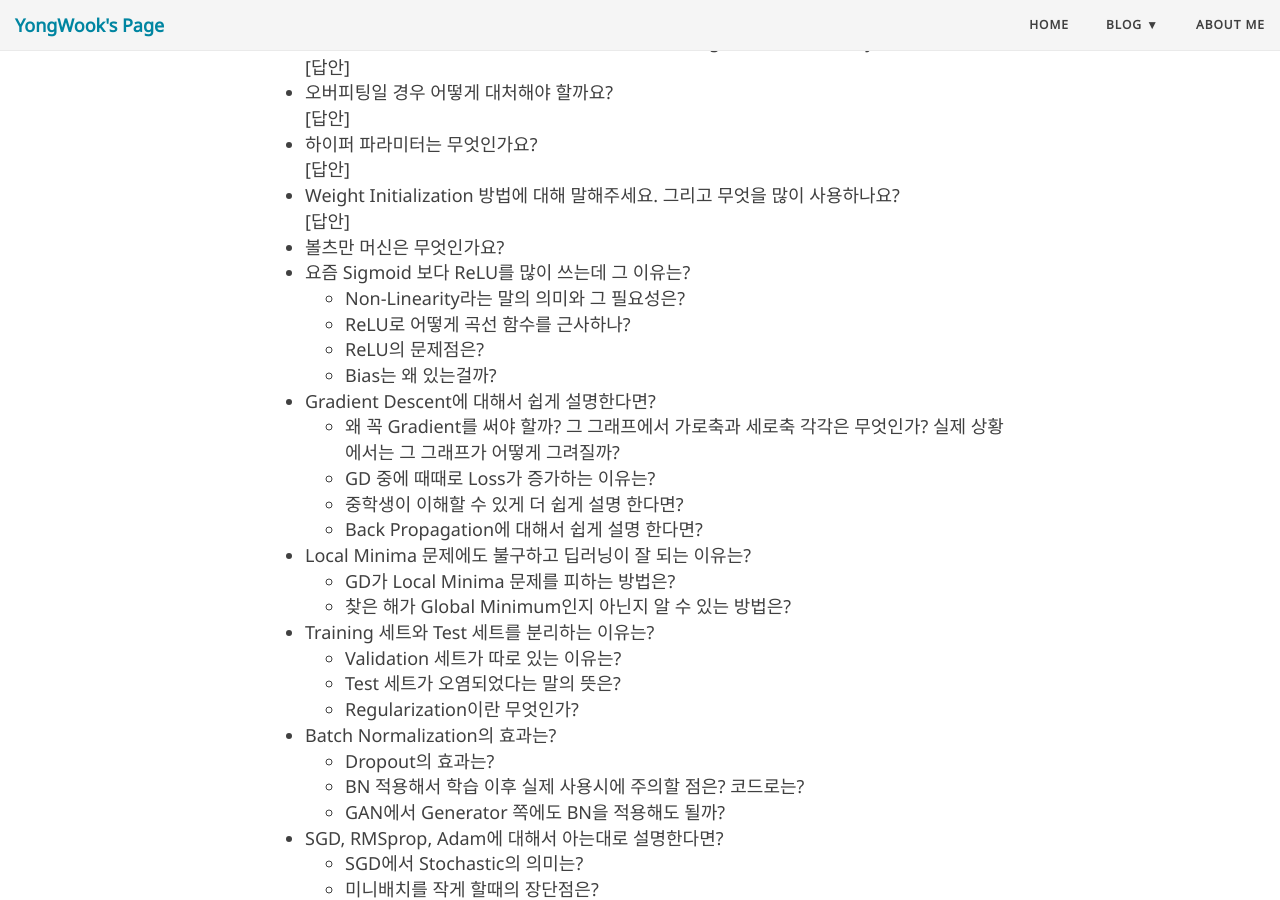
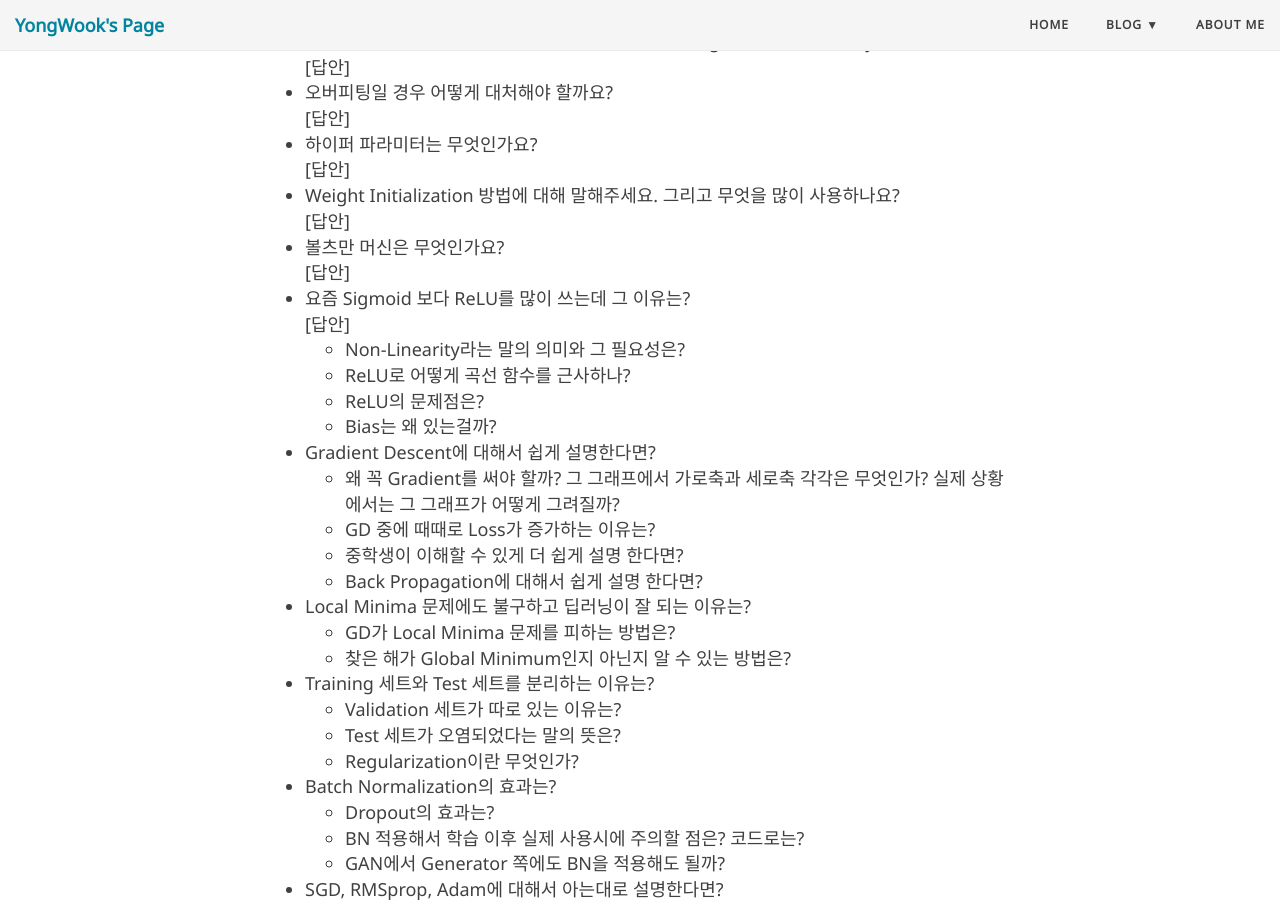
Before and after one commit to YongWookHa/yongwookha.github.io_, a Jekyll site: the page built from collections/_Machine_Learning/2019-10-11-Interview Question.md, in a window 1280 px wide and 900 px high, scrolled down 4716 px. Built offline with Jekyll 4.4.1, drawn with Linux system fonts in a browser that asks for light colours; nearby versions of some CDN libraries; comment, search, counter and statistics services are not loaded.

Commit message:
update: Deep Learning Parts

```diff
--- a/collections/_Machine_Learning/2019-10-11-Interview Question.md
+++ b/collections/_Machine_Learning/2019-10-11-Interview Question.md
@@ -431,7 +431,20 @@
 
   </details>
 - 볼츠만 머신은 무엇인가요?
+  <details markdown="1">
+  <summary>[답안]</summary>
+
+  > 볼츠만 머신은 가시층(Visible Layer)와 은닉층(Hidden Layer), 총 두 개의 층으로 신경망을 구성하는 방법이다. 볼츠만 머신은 모든 뉴런이 연결되어 있는 완전 그래프 형태이며, _제한된_ 볼츠만 머신(RBM)에서는 같은 층의 뉴런들은 연결되어 있지 않은 모양이다. 기본적으로 단층구조이며, 확률 모델이다. 분류나 선형 회귀 분석 등에 사용될 수 있다.
+  > 특히 DBN(Deep Belief Network)에서는 RBM들을 쌓아올려, 각 볼츠만 머신을 순차적으로 학습시킨다.
+
+  </details>
 - 요즘 Sigmoid 보다 ReLU를 많이 쓰는데 그 이유는?
+  <details markdown="1">
+  <summary>[답안]</summary>
+
+  > Sigmoid는 항상 1보다 작은 수를 리턴한다. 이에 의해 Gradient Vanishing 현상이 일어나, 층을 깊게 설계할 수 없기 때문이다. 또한 계산 비용 측면에서도 ReLU가 Sigmoid에 비해 훨씬 경제적이다.
+
+  </details>
 	- Non-Linearity라는 말의 의미와 그 필요성은?
 	- ReLU로 어떻게 곡선 함수를 근사하나?
 	- ReLU의 문제점은?
```
